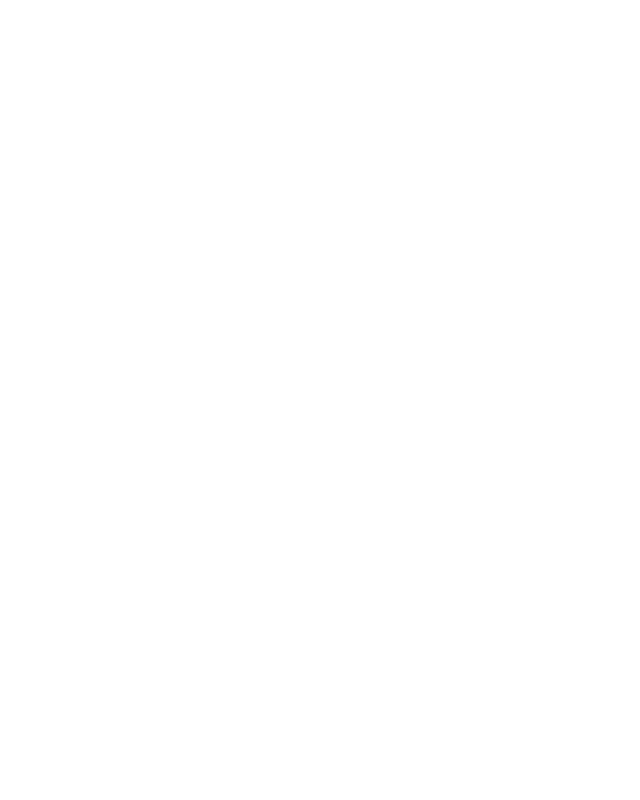
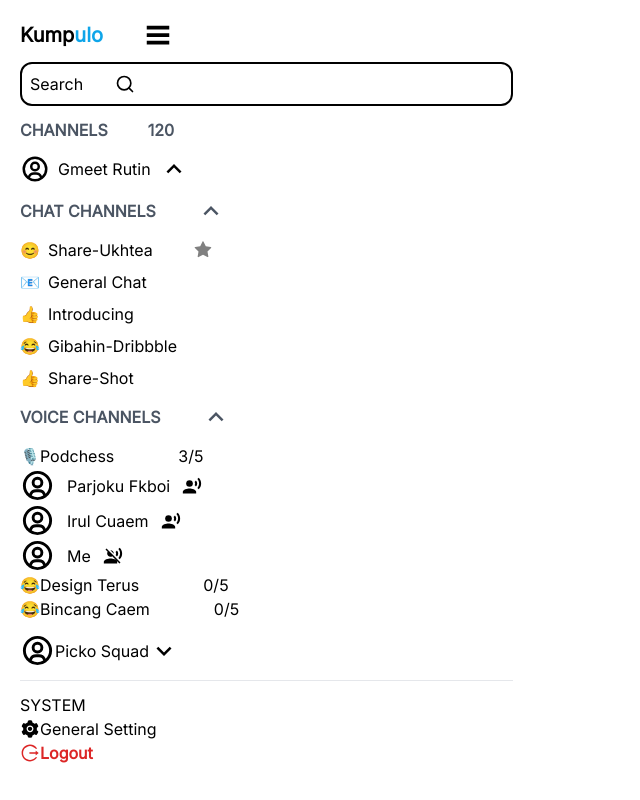
Before and after one commit to ZakariaeANNA/react-project, a React (Create React App) app: page / in a window 1280 px wide. Shown: the whole page, without its empty margins (0-640 px from the left). Built offline with nearby package versions, Linux system fonts and the light colour scheme.

Commit message:
Z commit

```diff
--- a/src/App.css
+++ b/src/App.css
@@ -1,5 +1,4 @@
 .App {
-  text-align: center;
 }
 
 .App-logo {
@@ -17,9 +16,6 @@
   background-color: #282c34;
   min-height: 100vh;
   display: flex;
-  flex-direction: column;
-  align-items: center;
-  justify-content: center;
   font-size: calc(10px + 2vmin);
   color: white;
 }
--- a/src/Components/SidebarLeft.js
+++ b/src/Components/SidebarLeft.js
@@ -1,8 +1,128 @@
 import React from "react";
+import { VscThreeBars } from 'react-icons/vsc'
+import { FiSearch } from 'react-icons/fi'
+import { BiUserCircle } from 'react-icons/bi'
+import { MdKeyboardArrowUp,MdRecordVoiceOver,MdVoiceOverOff,MdKeyboardArrowDown } from 'react-icons/md';
+import { AiFillStar,AiFillSetting,AiOutlineLogout } from 'react-icons/ai';
 
 const SidebarLeft = () =>{
     return (
-        <div className="SidebarLeft">
+        <div className="SidebarLeft p-5 space-y-3 w-5/12">
+            <div className="flex font-bold text-xl flex-row items-center space-x-10">
+                <div>
+                    Kump<span className="text-sky-500">ulo</span>
+                </div>
+                <div>
+                    <VscThreeBars size={30}/>
+                </div>
+            </div>
+            <div className="space-y-3">
+                <div className="flex flex-row items-center border-2 p-2 rounded-xl border-black">
+                    <span className="text-l pr-8">Search</span>
+                    <FiSearch size={20} />
+                </div>
+                <div className="text-gray-600 font-bold flex flex-row space-x-10">
+                    <div>
+                      CHANNELS
+                    </div>
+                    <div>
+                        120
+                    </div>
+                </div>
+                <div className="flex flex-row items-center space-x-2">
+                    <BiUserCircle size={30} />
+                    <span>Gmeet Rutin</span>
+                    <MdKeyboardArrowUp size={30} />
+                </div>
+                <div className="text-gray-600 font-bold flex flex-row items-center space-x-10">
+                    <div>
+                      CHAT CHANNELS
+                    </div>
+                    <MdKeyboardArrowUp size={30} />
+                </div>
+                <div className="space-y-2">
+                    <div className="space-x-2 flex flex-row items-center">
+                        <span>😊</span>
+                        <span className="pr-8">Share-Ukhtea</span>
+                        <AiFillStar size={20} color="gray"/>
+                    </div>
+                    <div className="space-x-2">
+                        <span>📧</span>
+                        <span>General Chat</span>
+                    </div>
+                    <div className="space-x-2">
+                        <span>👍</span>
+                        <span>Introducing</span>
+                    </div>
+                    <div className="space-x-2">
+                        <span>😂</span>
+                        <span>Gibahin-Dribbble</span>
+                    </div>
+                    <div className="space-x-2">
+                        <span>👍</span>
+                        <span>Share-Shot</span>
+                    </div>
+                </div>
+                <div className="text-gray-600 font-bold flex flex-row items-center space-x-10">
+                    <div>
+                      VOICE CHANNELS
+                    </div>
+                    <MdKeyboardArrowUp size={30} />
+                </div>
+                <div>
+                    <div>
+                        <div>
+                            <span>🎙️</span>
+                            <span className="pr-16">Podchess</span>
+                            <span>3/5</span>
+                        </div>
+                        <div className="flex items-center space-x-3">
+                            <BiUserCircle size={35} />
+                            <span>Parjoku Fkboi</span>
+                            <MdRecordVoiceOver size={20} />
+                        </div>
+                        <div className="flex items-center space-x-3">
+                            <BiUserCircle size={35} />
+                            <span>Irul Cuaem</span>
+                            <MdRecordVoiceOver size={20} />
+                        </div>
+                        <div className="flex items-center space-x-3">
+                            <BiUserCircle size={35} />
+                            <span>Me</span>
+                            <MdVoiceOverOff size={20} />
+                        </div>
+                    </div>
+                    <div>
+                        <span>😂</span>
+                        <span className="pr-16">Design Terus</span>
+                        <span>0/5</span>
+                    </div>
+                    <div>
+                        <span>😂</span>
+                        <span className="pr-16">Bincang Caem</span>
+                        <span>0/5</span>
+                    </div>
+                </div>
+            </div>
+            <div className="flex items-center">
+                <BiUserCircle size={35} />
+                <div>
+                    Picko Squad
+                </div>
+                <MdKeyboardArrowDown size={30} />
+            </div>
+            <hr className="px-2" />
+            <div>
+                SYSTEM
+                <div className="flex items-center">
+                    <AiFillSetting size={20}/>
+                    General Setting
+                </div>
+                <div className="flex items-center text-red-600 font-bold">
+                    <AiOutlineLogout size={20}/>
+                    Logout
+                </div>
+            </div>
         </div>
     );
 }
```
